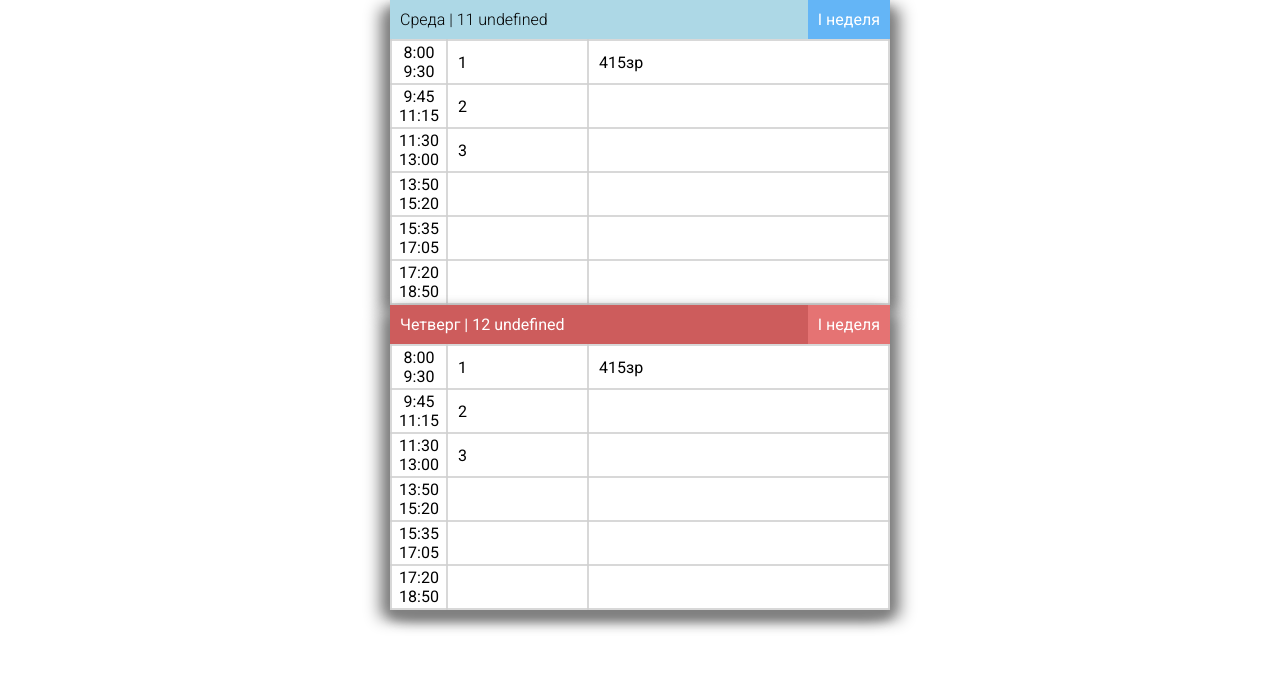
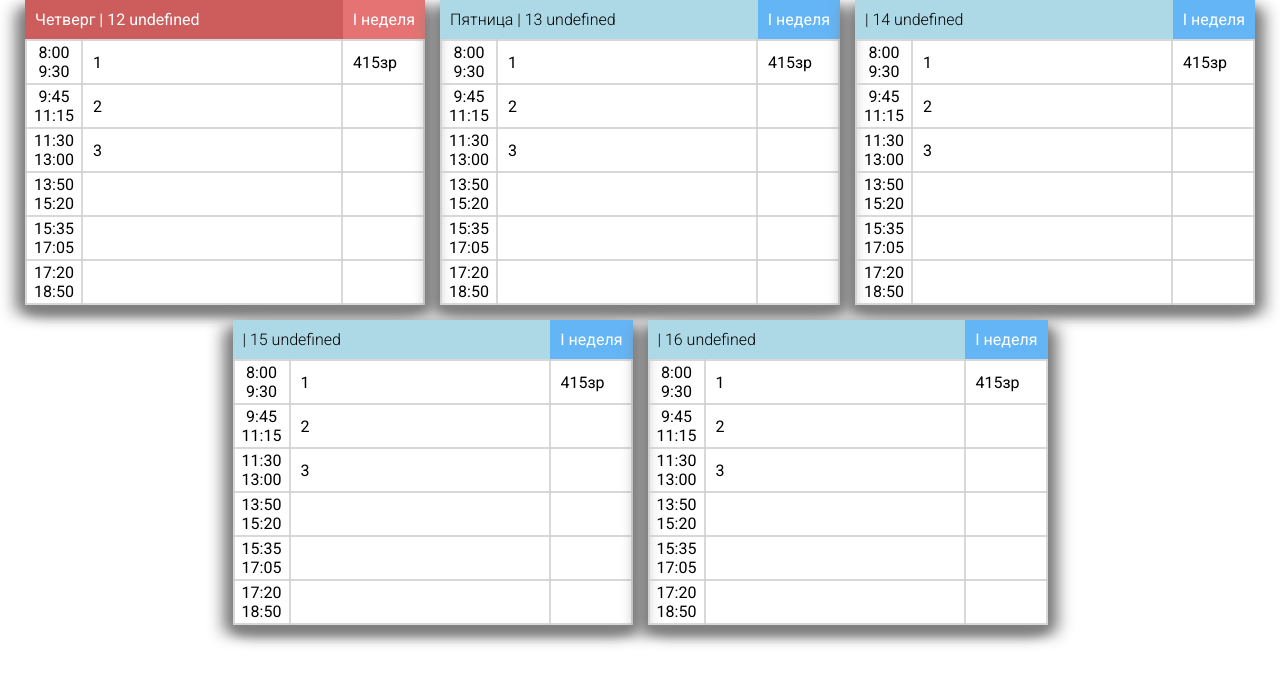
Before and after one commit to lisakit42/web-project, a React (Create React App) app: page / in a window 1280 px wide. Shown: the top 684 px of the page. Built offline with nearby package versions, Linux system fonts and the light colour scheme.

Commit message:
Написаны гриды для расписания и перестроен css ScheduleItemа

```diff
--- a/src/App.js
+++ b/src/App.js
@@ -1,6 +1,7 @@
 import './App.css';
 import Authorization from './components/AuthorizationPage/Authorization';
 import Header from './components/Header/Header';
+import Schedule from './components/Schedule/Schedule';
 import SchedulItem from './components/Schedule/ScheduleItem/ScheduleItem';
 
 const array = ["1","2","3"]
@@ -10,9 +11,9 @@ function App() {
   return (
     <div className="App">
       {/* <Authorization/> */}
-      <SchedulItem date ={date.getDate() - 1}  day={date.getDay() - 1} week="I" subject = {array}/>
-      <SchedulItem date ={date.getDate()} day={date.getDay()} week="I" subject = {array}/>
-
+      {/* <SchedulItem date ={date.getDate() - 1}  day={date.getDay() - 1} week="I" subject = {array}/> */}
+      {/* <SchedulItem date ={date.getDate()} day={date.getDay()} week="I" subject = {array}/> */}
+      <Schedule />
     </div>
   );
 }
--- a/src/components/Schedule/Schedule.jsx
+++ b/src/components/Schedule/Schedule.jsx
@@ -1,8 +1,15 @@
 import SchedulItem from "./ScheduleItem/ScheduleItem";
+import './Schedule.scss'
+const array = ["1","2","3"]
 
 const Schedule = () => {
+    const date = new Date(Date.now());
     return <div className="scheduleWrapper">
-
+      <SchedulItem date ={date.getDate()}  day={date.getDay()} week="I" subject = {array} className="Monday" />
+      <SchedulItem date ={date.getDate() + 1}  day={date.getDay() + 1} week="I" subject = {array} className="Tuesday" />
+      <SchedulItem date ={date.getDate() + 2}  day={date.getDay() + 2} week="I" subject = {array} className="Wednesday" />
+      <SchedulItem date ={date.getDate() + 3}  day={date.getDay() + 3} week="I" subject = {array} className="Thursday" />
+      <SchedulItem date ={date.getDate() + 4}  day={date.getDay() + 4} week="I" subject = {array} className="Friday" />
     </div>
 }
 
--- /dev/null
+++ b/src/components/Schedule/Schedule.scss
@@ -0,0 +1,39 @@
+.scheduleWrapper {
+    display: grid;
+    gap: 15px;
+    grid-template-columns: repeat(6, 192.5px);
+    grid-template-rows: repeat(2, 1fr);
+}
+.Monday {
+    grid-column-start: 1;
+    grid-column-end: 3;
+    grid-row-start: 1;
+    grid-row-end: 2;
+}
+
+.Tuesday {
+    grid-column-start: 3;
+    grid-column-end: 5;
+    grid-row-start: 1;
+    grid-area: 'b';
+}
+
+.Wednesday {
+    grid-column-start: 5;
+    grid-column-end: 7;
+    grid-area: 'c';
+}
+
+.Thursday {
+    grid-area: 'd';
+    grid-row-start: 2;
+    grid-column-start: 2;
+    grid-column-end: 4;
+}
+
+.Friday {
+    grid-row-start: 2;
+    grid-column-start: 4;
+    grid-column-end: 6;
+    grid-area: 'e';
+}
--- a/src/components/Schedule/ScheduleItem/ScheduleItem.jsx
+++ b/src/components/Schedule/ScheduleItem/ScheduleItem.jsx
@@ -6,7 +6,7 @@ const SchedulItem = (props) => {
     const monthsArray = ["января", "февраля", "марта", "апреля", "мая", "июня", "июля", "августа", "сентября", "октября", "ноября", "декабря"]
     console.log(props.date)
 
-    return <div className="scheduleItemWrapper">
+    return <div className={"scheduleItemWrapper " + props.className}>
         <h4 className={`cardTitle ${props.day == new Date().getDay() ? 'today' : ''}`}>{daysArray[props.day - 1]} | {`${props.date} ${monthsArray[props.month]}`} <span className={`ned-num ${props.date == new Date().getDate() ? "today" : ""}`}>{props.week} неделя</span></h4>
         <table>
             <tbody>
--- a/src/components/Schedule/ScheduleItem/ScheduleItem.scss
+++ b/src/components/Schedule/ScheduleItem/ScheduleItem.scss
@@ -1,3 +1,6 @@
+.scheduleItemWrapper {
+    box-shadow: 0px 8px 10px gray,
+    -10px 8px 15px gray, 10px 8px 15px gray;
     .cardTitle {
         display: flex;
         justify-content: space-between;
@@ -7,13 +10,6 @@
         color: black;
         background-color: lightblue;
         z-index: 1;
-}
-
-.cardTitle.today {
-    font-weight: 400;
-    color: white;
-    background-color: indianred;
-}
 
         .ned-num {
             padding: 10px;
@@ -24,11 +20,26 @@
         .ned-num.today {
             background-color: #E57373;
         }
+    }
+
+    .cardTitle.today {
+        font-weight: 400;
+        color: white;
+        background-color: indianred;
+    }
 
     table {
-    width: 500px;
+        width: 400px;
         // box-shadow: 1px 1px 3px 4px rgba(0, 0, 0, 0.418);
         border-collapse: collapse;
+
+        td {
+            border: 2px solid rgba(208, 208, 208, 0.83);
+            padding: 10px;
+        }
+
+        .who-where {
+            width: 60px;
         }
 
         .time {
@@ -36,13 +47,5 @@ table {
             padding: 2px;
             width: 50px;
         }
-
-td {
-    border: 2px solid rgba(208, 208, 208, 0.83);
-    padding: 10px;
     }
-
-.scheduleItemWrapper {
-    box-shadow: 0px 8px 10px gray,
-    -10px 8px 15px gray, 10px 8px 15px gray;
 }
```
Lines whose indentation alone changed are shown as unchanged.
